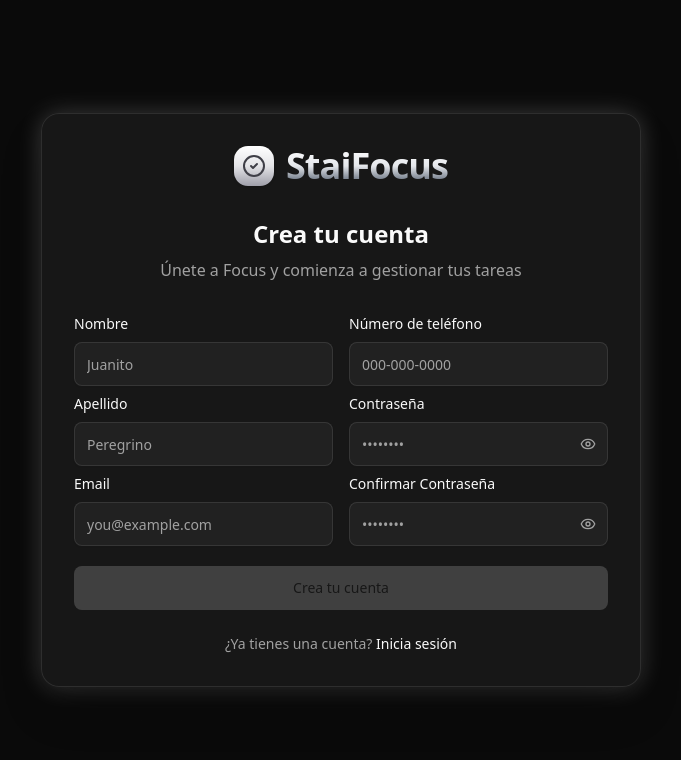
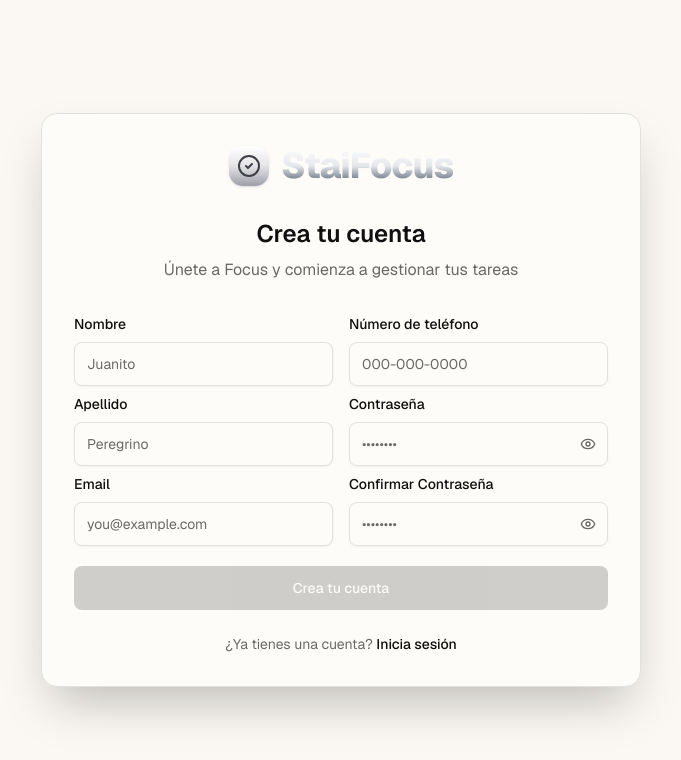
Before and after one commit to Ricaxdo/my_todo_app, a Next.js app in the folder frontend/: page /signup in a window 1280 px wide. Shown: the top 760 px of the page, without its empty margins (299-980 px from the left). Built offline with nearby package versions, Linux system fonts and the light colour scheme; no server answers.

Commit message:
refactor(TodoDashboard, AddTaskForm, TodoHeader, globals.css, layout.tsx): enhance UI components and improve styling; update color variables and structure for better UX

```diff
--- a/frontend/app/globals.css
+++ b/frontend/app/globals.css
@@ -4,22 +4,24 @@
 @custom-variant dark (&:is(.dark *));
 
 :root {
-  --card: oklch(1 0 0);
-  --card-foreground: oklch(0.145 0 0);
-  --popover: oklch(1 0 0);
-  --popover-foreground: oklch(0.145 0 0);
+  --background: oklch(0.98 0.008 85);
+  --foreground: oklch(0.17 0 0);
+  --card: oklch(0.99 0.005 85);
+  --card-foreground: oklch(0.17 0 0);
+  --popover: oklch(0.99 0.005 85);
+  --popover-foreground: oklch(0.17 0 0);
   --primary: oklch(0.205 0 0);
   --primary-foreground: oklch(0.985 0 0);
   --secondary: oklch(0.97 0 0);
   --secondary-foreground: oklch(0.205 0 0);
-  --muted: oklch(0.97 0 0);
-  --muted-foreground: oklch(0.556 0 0);
+  --muted: oklch(0.965 0.006 85);
+  --muted-foreground: oklch(0.52 0 0);
   --accent: oklch(0.97 0 0);
   --accent-foreground: oklch(0.205 0 0);
   --destructive: oklch(0.577 0.245 27.325);
   --destructive-foreground: oklch(0.577 0.245 27.325);
-  --border: oklch(0.922 0 0);
-  --input: oklch(0.922 0 0);
+  --border: oklch(0.91 0.006 85);
+  --input: oklch(0.91 0.006 85);
   --ring: oklch(0.708 0 0);
   --chart-1: oklch(0.646 0.222 41.116);
   --chart-2: oklch(0.6 0.118 184.704);
@@ -27,55 +29,54 @@
   --chart-4: oklch(0.828 0.189 84.429);
   --chart-5: oklch(0.769 0.188 70.08);
   --radius: 0.625rem;
-  --sidebar: oklch(0.985 0 0);
-  --sidebar-foreground: oklch(0.145 0 0);
+  --sidebar: oklch(0.98 0.008 85);
+  --sidebar-foreground: oklch(0.17 0 0);
   --sidebar-primary: oklch(0.205 0 0);
   --sidebar-primary-foreground: oklch(0.985 0 0);
   --sidebar-accent: oklch(0.97 0 0);
   --sidebar-accent-foreground: oklch(0.205 0 0);
-  --sidebar-border: oklch(0.922 0 0);
+  --sidebar-border: oklch(0.91 0.006 85);
   --sidebar-ring: oklch(0.708 0 0);
-  --background: oklch(1 0 0);
-  --foreground: oklch(0.145 0 0);
 }
 
 .dark {
-  --background: oklch(0.145 0 0);
-  --foreground: oklch(0.985 0 0);
-  --card: oklch(0.205 0 0);
-  --card-foreground: oklch(0.985 0 0);
-  --popover: oklch(0.205 0 0);
-  --popover-foreground: oklch(0.985 0 0);
-  --primary: oklch(0.922 0 0);
+  --background: oklch(0.19 0.008 240);
+  --foreground: oklch(0.98 0 0);
+  --card: oklch(0.22 0.008 240);
+  --card-foreground: oklch(0.98 0 0);
+  --popover: oklch(0.22 0.008 240);
+  --popover-foreground: oklch(0.98 0 0);
+  --primary: oklch(0.98 0 0);
   --primary-foreground: oklch(0.205 0 0);
-  --secondary: oklch(0.269 0 0);
-  --secondary-foreground: oklch(0.985 0 0);
-  --muted: oklch(0.269 0 0);
-  --muted-foreground: oklch(0.708 0 0);
-  --accent: oklch(0.269 0 0);
-  --accent-foreground: oklch(0.985 0 0);
-  --destructive: oklch(0.704 0.191 22.216);
+  --secondary: oklch(0.28 0.008 240);
+  --secondary-foreground: oklch(0.98 0 0);
+  --muted: oklch(0.28 0.008 240);
+  --muted-foreground: oklch(0.68 0 0);
+  --accent: oklch(0.28 0.008 240);
+  --accent-foreground: oklch(0.98 0 0);
+  --destructive: oklch(0.396 0.141 25.723);
   --destructive-foreground: oklch(0.637 0.237 25.331);
-  --border: oklch(1 0 0 / 10%);
-  --input: oklch(1 0 0 / 15%);
-  --ring: oklch(0.556 0 0);
+  --border: oklch(0.32 0.008 240);
+  --input: oklch(0.32 0.008 240);
+  --ring: oklch(0.5 0 0);
   --chart-1: oklch(0.488 0.243 264.376);
   --chart-2: oklch(0.696 0.17 162.48);
   --chart-3: oklch(0.769 0.188 70.08);
   --chart-4: oklch(0.627 0.265 303.9);
   --chart-5: oklch(0.645 0.246 16.439);
-  --sidebar: oklch(0.205 0 0);
-  --sidebar-foreground: oklch(0.985 0 0);
+  --sidebar: oklch(0.21 0.008 240);
+  --sidebar-foreground: oklch(0.98 0 0);
   --sidebar-primary: oklch(0.488 0.243 264.376);
-  --sidebar-primary-foreground: oklch(0.985 0 0);
-  --sidebar-accent: oklch(0.269 0 0);
-  --sidebar-accent-foreground: oklch(0.985 0 0);
-  --sidebar-border: oklch(1 0 0 / 10%);
-  --sidebar-ring: oklch(0.556 0 0);
+  --sidebar-primary-foreground: oklch(0.98 0 0);
+  --sidebar-accent: oklch(0.28 0.008 240);
+  --sidebar-accent-foreground: oklch(0.98 0 0);
+  --sidebar-border: oklch(0.32 0.008 240);
+  --sidebar-ring: oklch(0.5 0 0);
 }
 
 @theme inline {
-  /* optional: --font-sans, --font-serif, --font-mono if they are applied in the layout.tsx */
+  --font-sans: "Geist", "Geist Fallback";
+  --font-mono: "Geist Mono", "Geist Mono Fallback";
   --color-background: var(--background);
   --color-foreground: var(--foreground);
   --color-card: var(--card);
@@ -112,9 +113,6 @@
   --color-sidebar-accent-foreground: var(--sidebar-accent-foreground);
   --color-sidebar-border: var(--sidebar-border);
   --color-sidebar-ring: var(--sidebar-ring);
-  --radius-2xl: calc(var(--radius) + 8px);
-  --radius-3xl: calc(var(--radius) + 12px);
-  --radius-4xl: calc(var(--radius) + 16px);
 }
 
 @layer base {
--- a/frontend/app/layout.tsx
+++ b/frontend/app/layout.tsx
@@ -25,7 +25,7 @@ export default function RootLayout({
   children: React.ReactNode;
 }) {
   return (
-    <html lang="en" className="dark">
+    <html lang="en" className="root">
       <body
         className={`${geistSans.variable} ${geistMono.variable} antialiased bg-background text-foreground`}
       >
--- a/frontend/components/add-task-form/AddTaskForm.tsx
+++ b/frontend/components/add-task-form/AddTaskForm.tsx
@@ -53,29 +53,48 @@ export default function AddTaskForm(props: AddTaskFormProps) {
   const sliderPosition = prioritySliderPosition(priority);
 
   return (
-    <form onSubmit={onSubmit} className="relative group">
-      {/* Glow decorativo en hover (no afecta layout) */}
-      <div className="absolute inset-0 bg-gradient-to-r from-primary/20 to-primary/5 rounded-xl blur-lg opacity-0 group-hover:opacity-100 transition-opacity duration-500" />
+    <form onSubmit={onSubmit} className="relative">
+      {/* Halo suave (no invade, no “pulse”) */}
+      <div className="pointer-events-none absolute -top-10 -right-10 h-44 w-44 rounded-full bg-primary/12 blur-3xl opacity-60" />
 
-      {/* Card del form: mejora UX con focus-within para resaltar al escribir */}
-      <div className="relative p-3 bg-card border border-border rounded-xl shadow-2xl transition-all focus-within:ring-1 focus-within:ring-white/20 focus-within:border-white/20">
-        {/* Input principal: título/descripcion corta de la tarea */}
+      {/* Card principal (zona protagonista) */}
+      <div
+        className="
+        relative overflow-hidden rounded-2xl
+        border border-border/60
+        bg-card/85 backdrop-blur supports-[backdrop-filter]:bg-card/70
+        shadow-[0_18px_55px_-45px_rgba(0,0,0,0.55)]
+        ring-1 ring-border/40
+        transition
+        focus-within:border-primary/25
+      "
+      >
+        {/* Hairline superior sutil */}
+        <div className="pointer-events-none absolute inset-x-0 top-0 h-px bg-gradient-to-r from-transparent via-primary/30 to-transparent" />
+
+        <div className="p-4 sm:p-5">
+          {/* Input principal */}
           <div className="flex items-center gap-3">
-          <div className="p-3 bg-secondary rounded-lg text-muted-foreground shrink-0">
-            <Plus className="w-5 h-5" />
+            <div className="shrink-0 rounded-xl bg-secondary/80 p-3 text-muted-foreground ring-1 ring-border/40">
+              <Plus className="h-5 w-5" />
             </div>
 
             <input
               type="text"
               value={newTask}
               onChange={(e) => setNewTask(e.target.value)}
-            placeholder="Crea una nueva tarea"
-            className="flex-1 min-w-0 bg-transparent border-none outline-none text-lg placeholder:text-muted-foreground/50 h-10"
+              placeholder="¿Qué quieres lograr hoy?"
+              className="
+              flex-1 min-w-0 bg-transparent border-none outline-none
+              text-[17px] sm:text-lg
+              placeholder:text-muted-foreground/60
+              h-11
+            "
             />
           </div>
 
-        {/* Controles secundarios: prioridad / vencimiento / asignados */}
-        <div className="mt-3 flex items-center gap-3 flex-wrap">
+          {/* Controles secundarios */}
+          <div className="mt-4 flex items-center gap-3 flex-wrap">
             <PrioritySwitch
               priority={priority}
               setPriority={setPriority}
@@ -84,13 +103,12 @@ export default function AddTaskForm(props: AddTaskFormProps) {
 
             <DueDatePicker due={due} />
 
-          {/* Regla de negocio en UI:
-              En workspace personal NO se muestran asignados (siempre soy yo). */}
             {!isPersonalWorkspace && (
               <AssigneesPicker members={members} asg={asg} />
             )}
           </div>
         </div>
+      </div>
     </form>
   );
 }
--- a/frontend/components/todo-dashboard/TodoDashboard.tsx
+++ b/frontend/components/todo-dashboard/TodoDashboard.tsx
@@ -148,6 +148,7 @@ export default function TodoDashboard() {
 
               <main className="space-y-6 desk-main-scroll scrollbar-hover overflow-visible lg:overflow-y-auto lg:min-h-0">
                 {isToday ? (
+                  <section className="relative">
                     <AddTaskForm
                       newTask={newTask}
                       setNewTask={setNewTask}
@@ -162,6 +163,7 @@ export default function TodoDashboard() {
                       assignees={assignees}
                       setAssignees={setAssignees}
                     />
+                  </section>
                 ) : (
                   <Card className="p-6">
                     No puedes crear tareas en días pasados.
--- a/frontend/components/todos/TodoHeader.tsx
+++ b/frontend/components/todos/TodoHeader.tsx
@@ -17,15 +17,15 @@ export default function TodoHeader({ onCollapsedChange }: Props) {
   return (
     <header
       onClick={() => setCollapsed((v) => !v)}
-      className="rounded-lg shadow-md cursor-pointer select-none"
+      className="rounded-lg  cursor-pointer select-none"
       title="👀 click"
     >
       <div>
         <h1
           className={cn(
-            "font-bold tracking-tight bg-clip-text text-transparent bg-gradient-to-b from-white to-white/60 transition-all duration-300 ease-out",
+            "font-bold  from-white to-black transition-all duration-300 ease-out",
             collapsed
-              ? "text-3xl md:text-4xl pb-1"
+              ? "text-3xl font-bold pb-1"
               : "text-6xl text-hero-responsive pb-4"
           )}
         >
```
Lines whose indentation alone changed are shown as unchanged.
